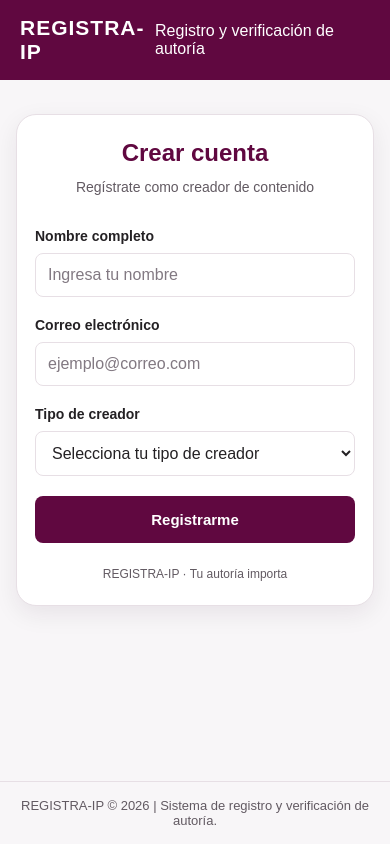
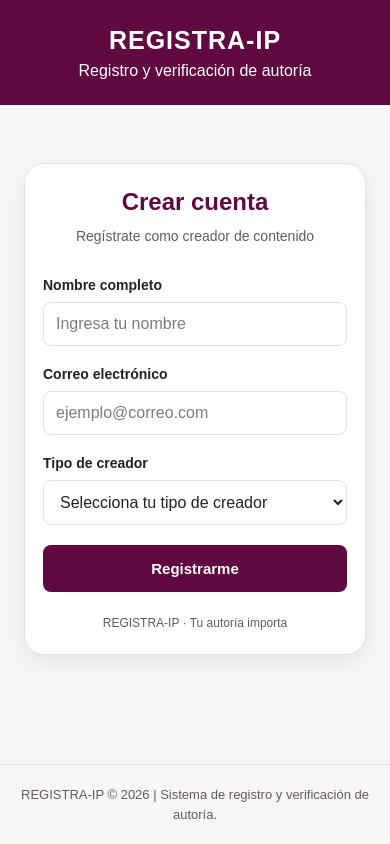
Before and after one commit to Evelin-Narvaez/registra-ip-0840, a React (Vite) app: page / in a window 390 px wide. Built offline with nearby package versions, Linux system fonts and the light colour scheme.

Commit message:
Practica 2: mejorar diseño responsivo

```diff
--- a/src/App.css
+++ b/src/App.css
@@ -4,6 +4,45 @@
    Guía de estilos general
    Práctica 02
 ======================================== */
+
+
+/*
+========================================
+PERSONALIZACIÓN DE COLOR - REGISTRA-IP
+========================================
+
+Nombre: Evelin Francheska Narváez Alfonso
+
+Número de boleta: 2026600840
+
+Últimos seis dígitos: 600840
+
+Color primario personalizado: #600840
+
+ANÁLISIS DE CONTRASTE WCAG AA:
+
+Color de texto: #600840
+Color de fondo: #FFFFFF
+Relación de contraste: 13.07:1
+
+Resultado: CUMPLE WCAG AA.
+
+El color cumple con el contraste mínimo
+de 4.5:1 para texto normal y 3:1 para
+texto grande.
+
+No fue necesario modificar el color
+original porque ofrece suficiente
+contraste sobre un fondo blanco.
+
+Justificación:
+Se conserva el color derivado de la
+boleta porque proporciona una identidad
+visual distintiva y mantiene una buena
+legibilidad sobre fondos claros.
+========================================
+*/
+
 
 :root {
   /* Color personalizado derivado de la boleta */
@@ -134,23 +173,92 @@ a {
   font-size: 13px;
 }
 
-/* Diseño responsivo */
+
+/* =====================================
+   DISEÑO RESPONSIVO PARA CELULARES
+   ===================================== */
 
 @media (max-width: 600px) {
+
+  /* Encabezado */
   .header {
-    padding: 16px 20px;
+    width: 100%;
+    min-height: 105px;
+    box-sizing: border-box;
+    display: flex;
+    flex-direction: column;
+    align-items: center;
+    justify-content: center;
+    text-align: center;
+    gap: 7px;
+    padding: 16px 12px;
   }
 
-  .header-logo {
-    font-size: 21px;
+  /* Nombre del sistema */
+  .header h1 {
+    font-size: 25px;
+    line-height: 1.2;
+    font-weight: 800;
+    margin: 0;
+    white-space: nowrap;
+    letter-spacing: 0.3px;
   }
 
-  .main-content {
-    padding: 24px 16px;
+  /* Descripción del encabezado */
+  .header p {
+    font-size: 13px;
+    line-height: 1.4;
+    margin: 0;
+    max-width: 100%;
+    text-align: center;
   }
 
-  .footer {
-    padding: 16px;
+  /* Contenido principal */
+  main {
+    width: 100%;
+    box-sizing: border-box;
+    padding: 28px 14px;
+  }
+
+  /* Tarjeta de registro */
+  .register-card {
+    width: 100%;
+    max-width: 420px;
+    box-sizing: border-box;
+    margin: 0 auto;
+    padding: 25px 20px;
+    border-radius: 18px;
+  }
+
+  /* Título del formulario */
+  .register-card h2 {
+    font-size: 24px;
+    text-align: center;
+    line-height: 1.3;
+  }
+
+  /* Campos del formulario */
+  .register-card input,
+  .register-card select {
+    width: 100%;
+    box-sizing: border-box;
+    font-size: 16px;
+  }
+
+  /* Botón */
+  .register-card button {
+    width: 100%;
+    min-height: 48px;
+  }
+
+  /* Pie de página */
+  footer {
+    width: 100%;
+    box-sizing: border-box;
+    padding: 18px 14px;
+    text-align: center;
+    font-size: 12px;
+    line-height: 1.5;
   }
 }
 
```
